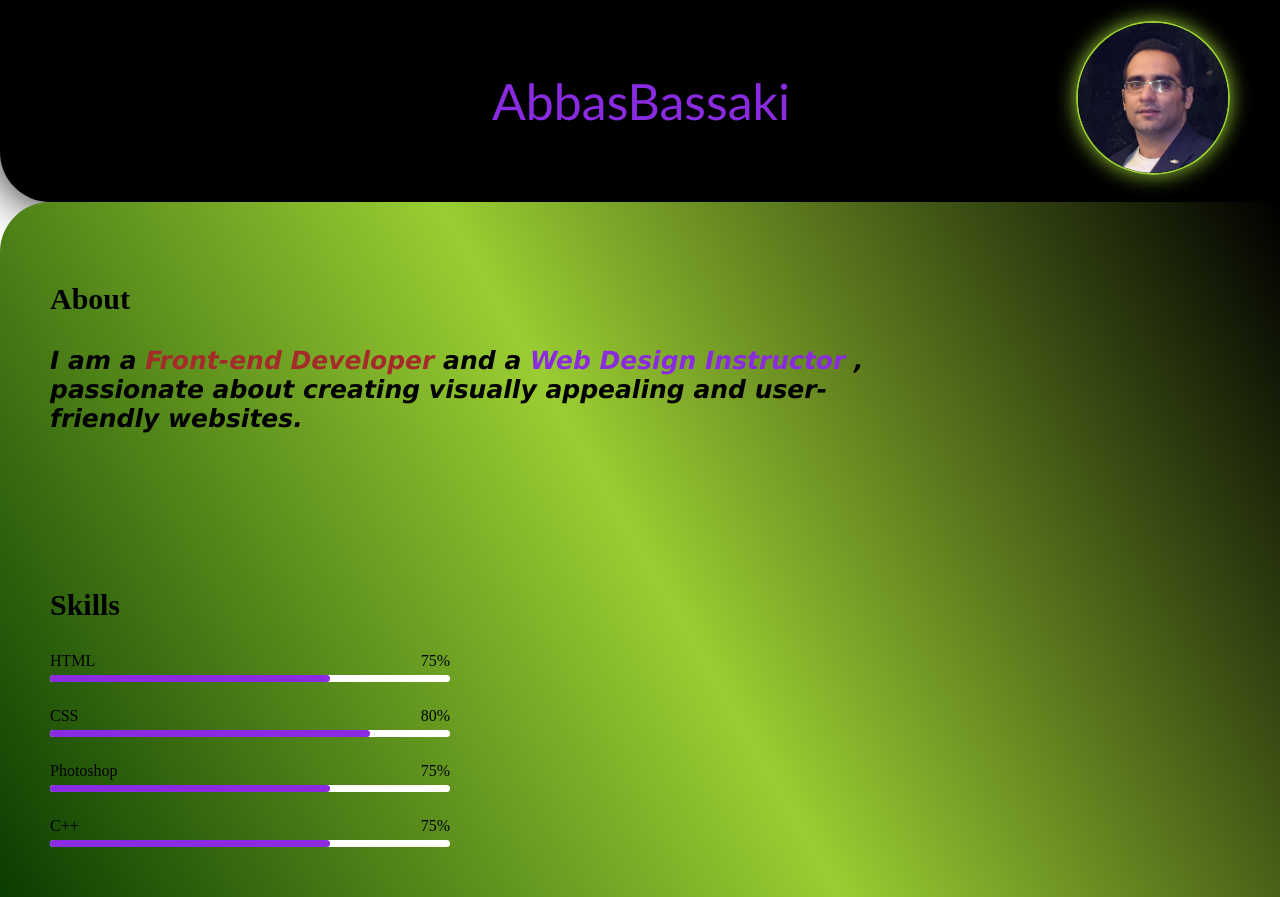
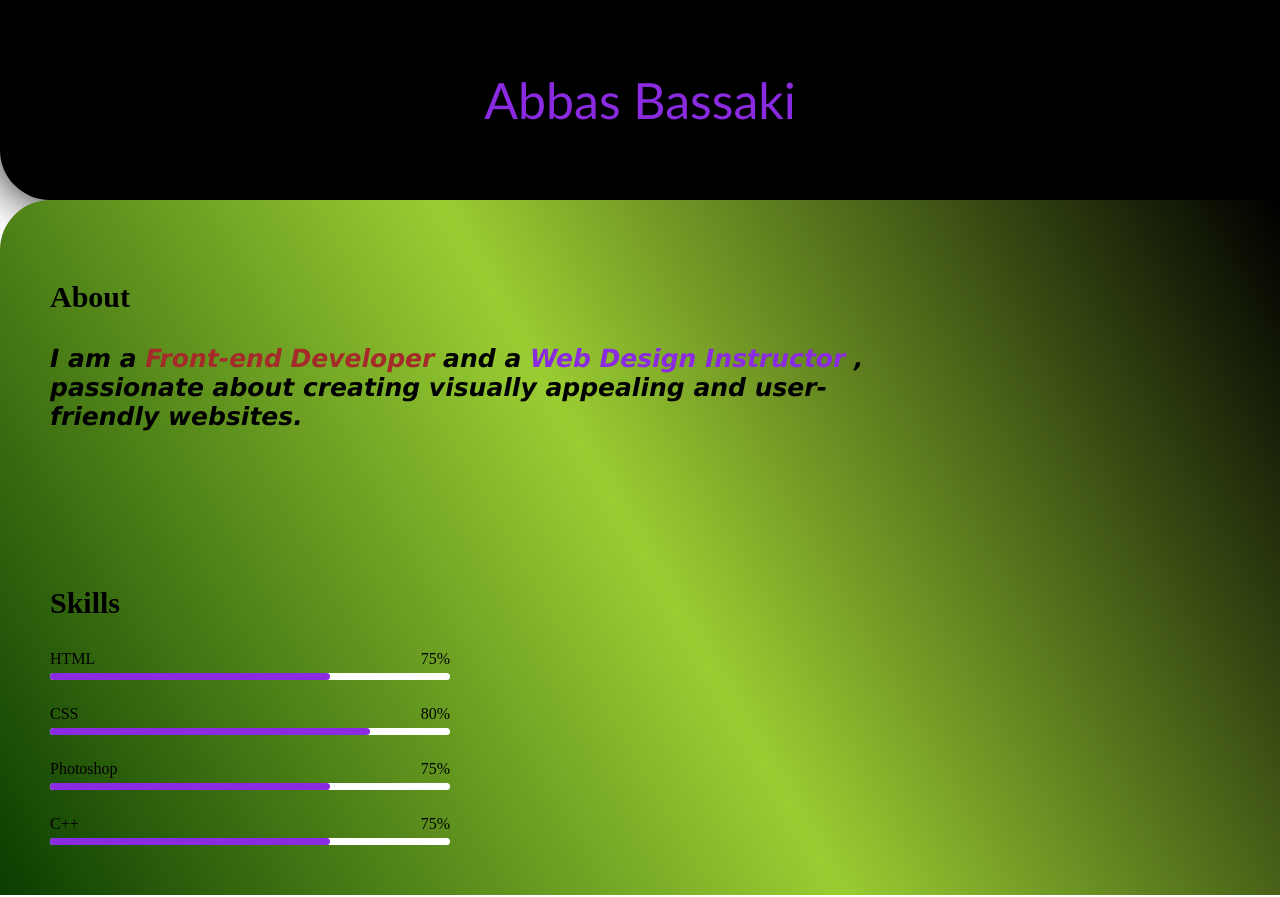
Before and after one commit to baqaB714/myWebPractise2-main, a plain HTML site: page EX1/index.html in a window 1280 px wide. Drawn offline with Linux system fonts and the light colour scheme.

Commit message:
end change of practise 14030418

```diff
--- a/EX3/assets/css/style.css
+++ b/EX1/assets/css/style.css
@@ -8,38 +8,14 @@
     border-radius: 0 0 0 50px;
     box-shadow: 0 0 50px black;
     margin: 0;
-    padding: 1px;
 }
 
-#avatarSection {
+#name {
+    line-height: 200px;
     font-size: 50px;
     font-family: 'Gill Sans', 'Gill Sans MT', Calibri, 'Trebuchet MS', sans-serif;
-    margin-top: 20px;
-}
-#avatarSection span{
-    display: inline-block;
-    margin-top: 50px;
     color: blueviolet;
 }
-
-
-.avatarImg{
-    width: 150px;
-    height: 150px;
-    position: absolute;
-    /* left: 0; */
-    right: 50px;
-    /* margin: auto; */
-    overflow: hidden;
-    /* padding: 10px; */
-    border-radius: 100px;
-    border: 2px solid yellowgreen;
-    box-shadow: 0 0 20px yellowgreen;
-}
-.avatarImg img{
-    width: 110%;
-}
-
 
 #mainSection {
     background: linear-gradient(60deg, rgb(10, 61, 0), yellowgreen, black);
--- a/EX2/index.html
+++ b/EX1/index.html
@@ -4,7 +4,7 @@
 <head>
     <meta charset="UTF-8">
     <meta name="viewport" content="width=device-width, initial-scale=1.0">
-    <link rel="stylesheet" href="/EX3/assets/css/style.css">
+    <link rel="stylesheet" href="/EX1/assets/css/style.css">
     <title>MyPortfolio</title>
 </head>
 
@@ -13,12 +13,7 @@
     <section>
         <!----------- header section start---------->
         <section id="headerSection">
-            <div id="avatarSection">
-                <div class="avatarImg">
-                    <img src="/EX3/assets/img/avatar.jpeg" alt="">
-                </div>
-                <span>AbbasBassaki</span>
-            </div>
+            <div id="name">Abbas Bassaki</div>
         </section>
         <!------------ header section end------------->
         <!----------main section start---------------->
```
Also changed, not shown: EX0/index.html (renamed from EX3/index.html, +1 -0 lines), EX1/assets/img/avatar.jpeg (renamed from EX3/assets/img/avatar.jpeg).
